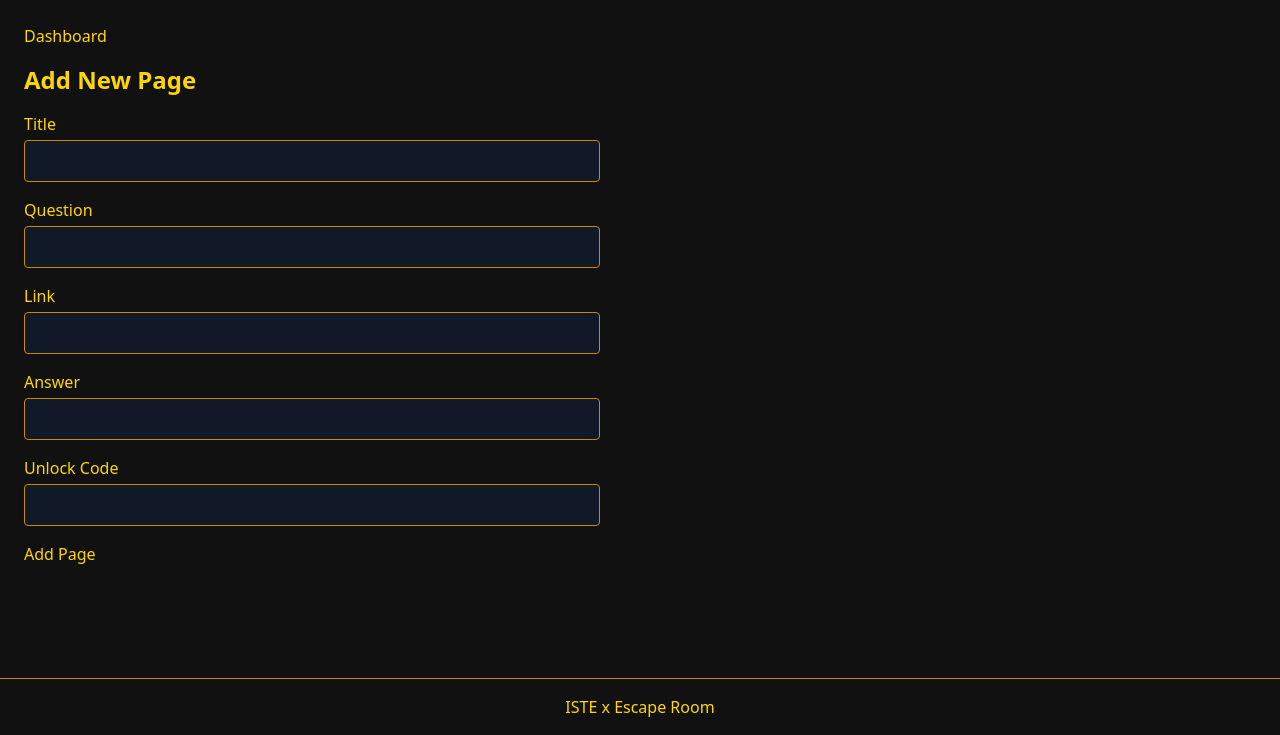
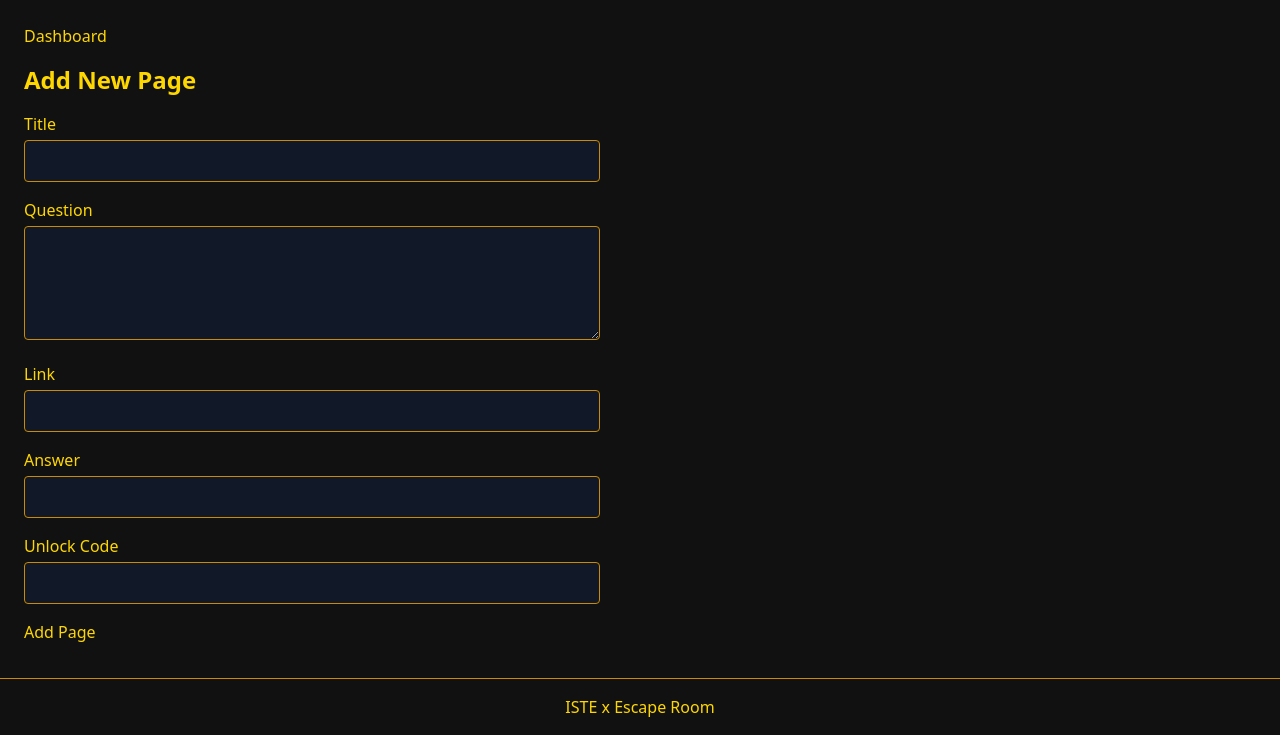
Before and after one commit to AshKumar0807/escape_room_2, a Flask app: page /admin/page/add in a window 1280 px wide. Shown: the part 65-800 px from the top of the page. Run offline with Flask 3, Linux system fonts and the light colour scheme; parts of the project's set-up code (start-up, migrations or seed data) failed here and were passed over; some libraries are stand-ins or nearby versions.

Commit message:
text area change on demand

```diff
--- a/templates/page_form.html
+++ b/templates/page_form.html
@@ -22,8 +22,9 @@
 
     <div>
         <label class="block mb-1">Question</label>
-        <input type="text" name="question" value="{{ page.question if page else '' }}" required
-            class="w-full p-2 rounded bg-gray-900 text-yellow-300 border border-yellow-600">
+        <textarea name="question" required
+            class="w-full p-2 rounded bg-gray-900 text-yellow-300 border border-yellow-600"
+            rows="4">{{ page.question if page else '' }}</textarea>
     </div>
     <div>
         <label class="block mb-1">Link</label>
```
